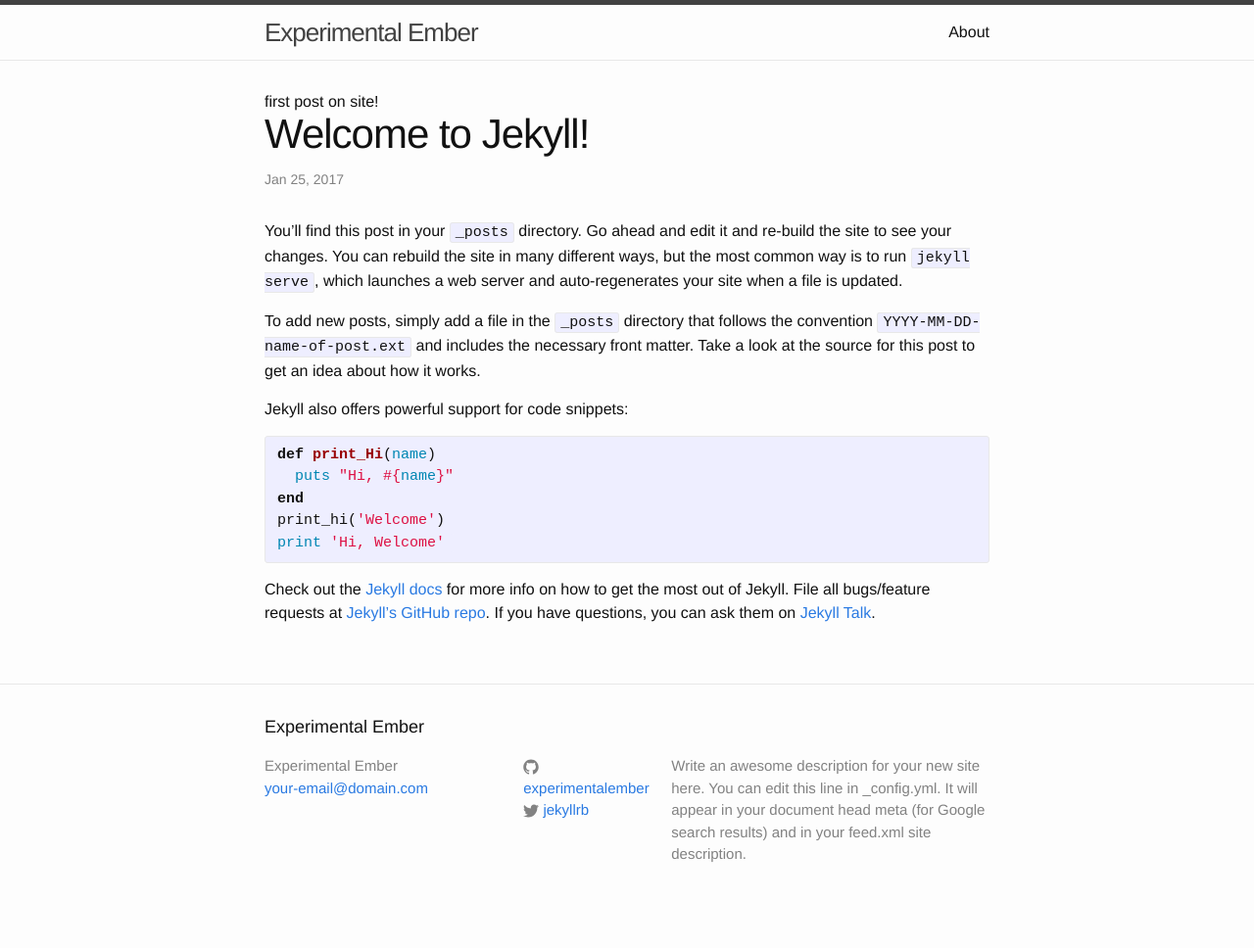
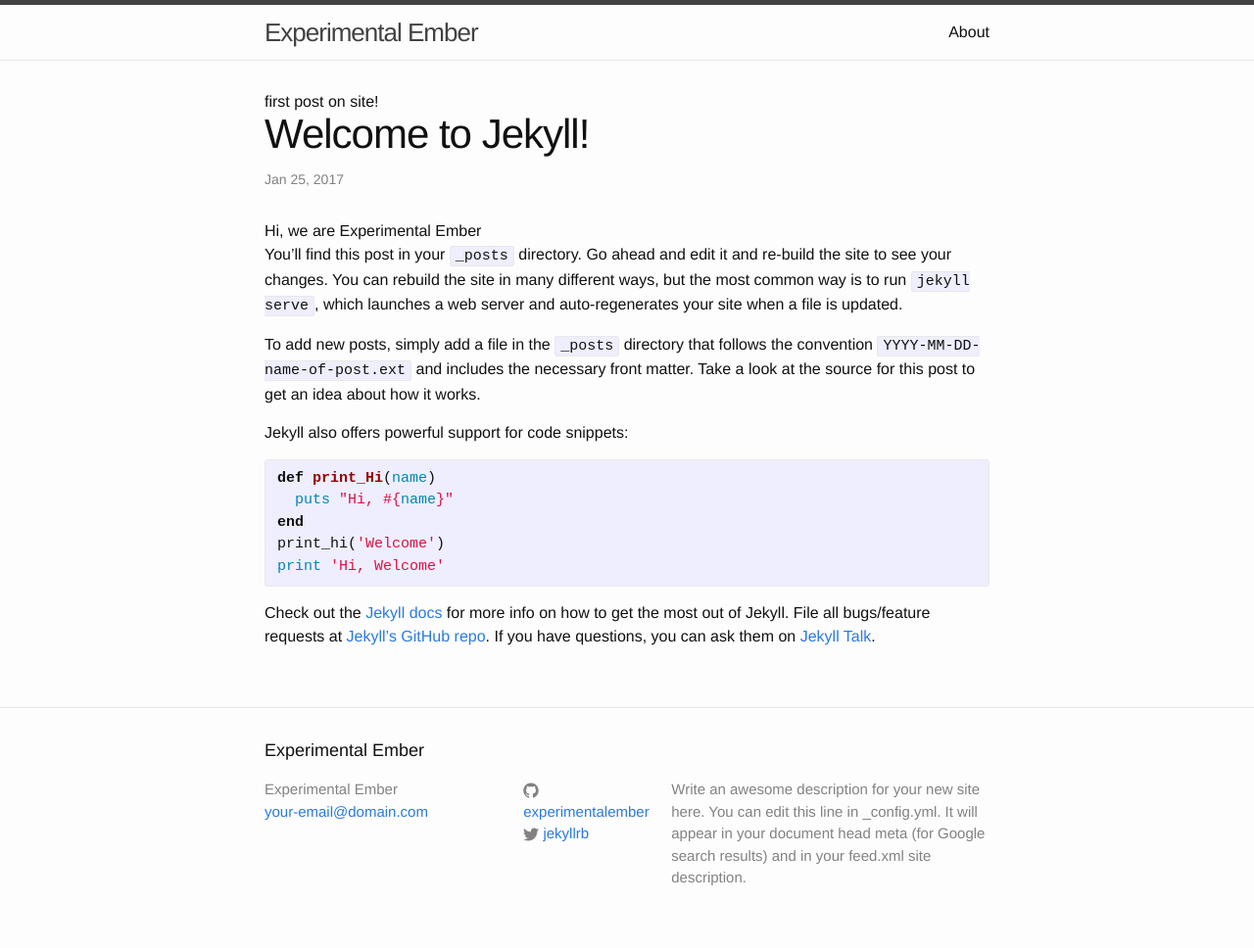
Before and after one commit to experimentalember/experimentalember.github.io, a Jekyll site: the page built from _posts/2017-01-25-welcome-to-jekyll.markdown, in a window 1280 px wide. Shown: the whole page at 98% size. Built offline with Jekyll 4.4.1, drawn with Linux system fonts in a browser that asks for light colours; before the commit the page ends 944 px from its top, so only the background shows below that.

Commit message:
Update post.html

```diff
--- a/_layouts/post.html
+++ b/_layouts/post.html
@@ -6,8 +6,7 @@ layout: default
   <header class="post-header"> first post on site!
     <h1 class="post-title" itemprop="name headline">{{ page.title }}</h1>
     <p class="post-meta"><time datetime="{{ page.date | date_to_xmlschema }}" itemprop="datePublished">{{ page.date | date: "%b %-d, %Y" }}</time>{% if page.author %} • <span itemprop="author" itemscope itemtype="http://schema.org/Person"><span itemprop="name">{{ page.author }}</span></span>{% endif %}</p>
-  </header>
-
+  </header> Hi, we are Experimental Ember
   <div class="post-content" itemprop="articleBody">
     {{ content }}
   </div>
```
